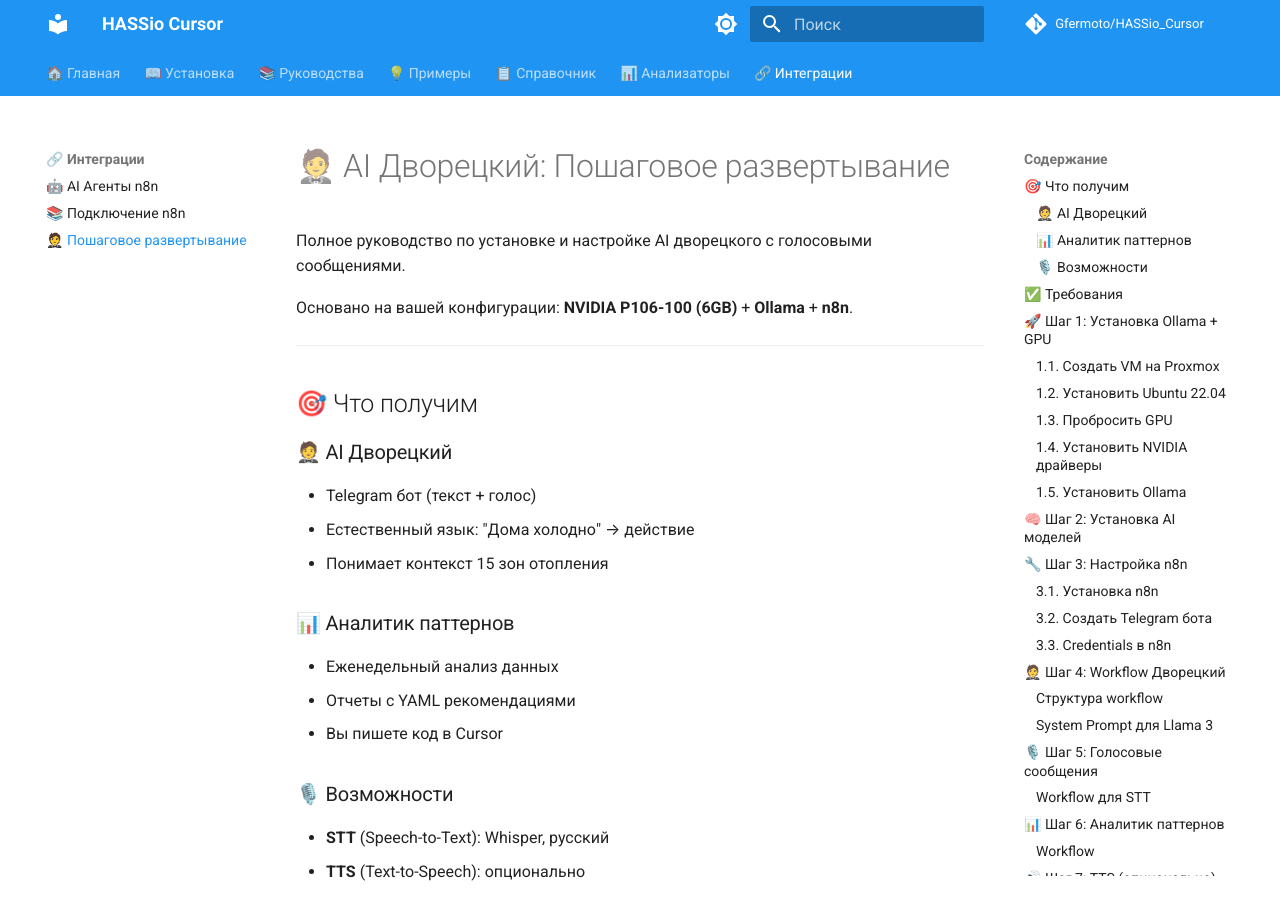
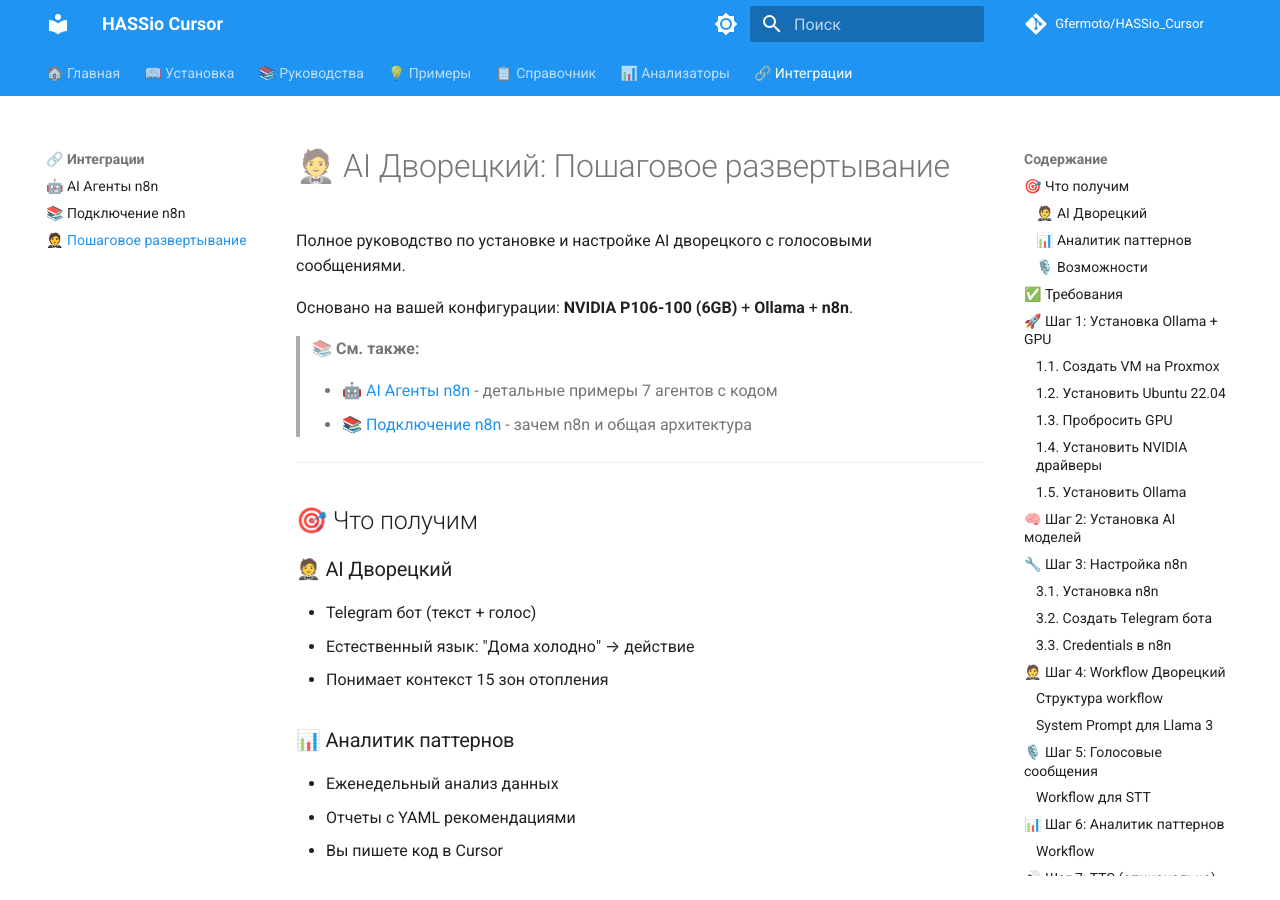
Before and after one commit to Gfermoto/HASSio_Cursor, an MkDocs documentation site: the page built from docs/integrations/n8n-butler-setup.md, in a window 1280 px wide and 900 px high. Built offline with MkDocs 1.6.1 and Material for MkDocs 9.7.7, drawn with Linux system fonts in a browser that asks for light colours; comment, search, counter and statistics services are not loaded.

Commit message:
docs: добавлены кросс-ссылки между документами n8n
🔗 УЛУЧШЕНИЕ НАВИГАЦИИ:

Добавлены кросс-ссылки в начало каждого документа:

━━━━━━━━━━━━━━━━━━━━━━━━━━━━━━━━━━━━━━━━━━━━━━━━━━━━━━━━━━━━━━━━

📄 n8n-butler-setup.md:
  → См. также: AI Агенты + Подключение

📄 n8n-ai-agents.md:
  → Быстрый старт: Пошаговое развертывание + Подключение

📄 n8n-integration.md:
  → Навигация: Пошаговое развертывание + AI Агенты

━━━━━━━━━━━━━━━━━━━━━━━━━━━━━━━━━━━━━━━━━━━━━━━━━━━━━━━━━━━━━━━━

🎯 ЦЕЛЬ:

Помочь читателю быстро найти нужный документ:
  - Быстрый старт → butler-setup.md (20 мин)
  - Изучение → ai-agents.md (1-2 часа)
  - Обзор → integration.md (10 мин)

Три документа = три разных цели = правильная архитектура!

━━━━━━━━━━━━━━━━━━━━━━━━━━━━━━━━━━━━━━━━━━━━━━━━━━━━━━━━━━━━━━━━

Изменено:
  ~ n8n-butler-setup.md (кросс-ссылки)
  ~ n8n-ai-agents.md (кросс-ссылки)
  ~ n8n-integration.md (кросс-ссылки)

```diff
--- a/docs/integrations/n8n-butler-setup.md
+++ b/docs/integrations/n8n-butler-setup.md
@@ -3,6 +3,11 @@
 Полное руководство по установке и настройке AI дворецкого с голосовыми сообщениями.
 
 Основано на вашей конфигурации: **NVIDIA P106-100 (6GB)** + **Ollama** + **n8n**.
+
+> **📚 См. также:**
+>
+> - [🤖 AI Агенты n8n](./n8n-ai-agents.md) - детальные примеры 7 агентов с кодом
+> - [📚 Подключение n8n](./n8n-integration.md) - зачем n8n и общая архитектура
 
 ---
 
```
Also changed, not shown: docs/integrations/n8n-ai-agents.md (+5 -0 lines), docs/integrations/n8n-integration.md (+5 -0 lines).
